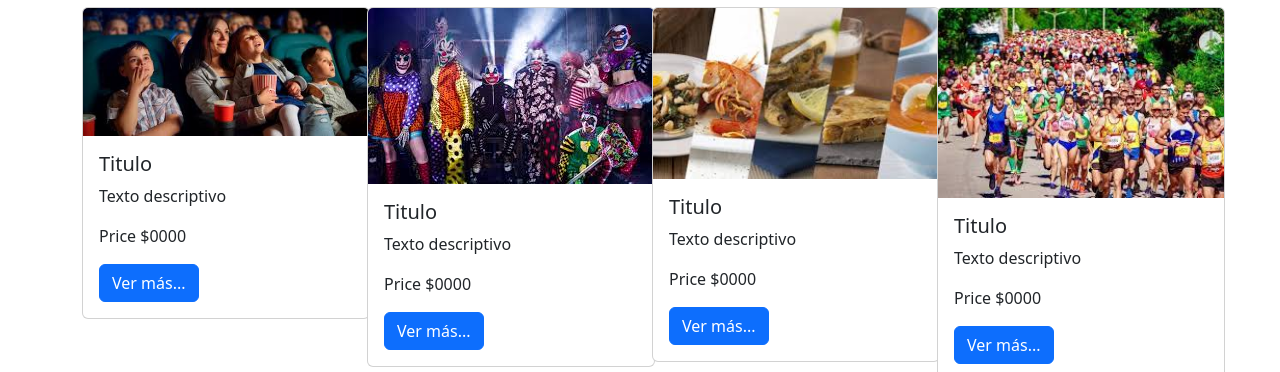
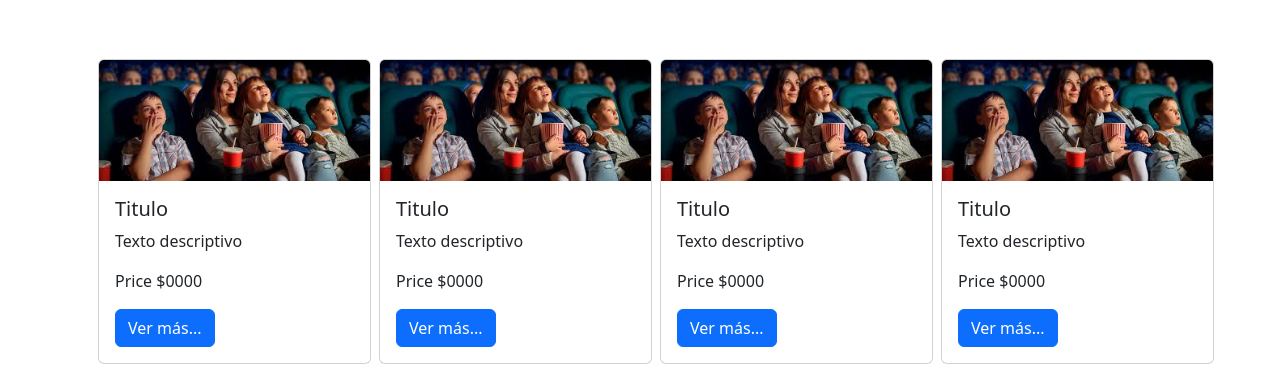
Before and after one commit to JavierHoyoss/JavaScript, a plain HTML site: page past_event.html in a window 1280 px wide. Shown: the part 167-539 px from the top of the page. Drawn offline with nearby package versions, Linux system fonts and the light colour scheme; files that its build step writes are made by us from their sources.

Commit message:
maquetado final

```diff
--- a/past_event.html
+++ b/past_event.html
@@ -68,10 +68,10 @@
             </fieldset>
         </form>
     </header>
-    <main>
-        <div class="row">
-            <div class="col-3">
-                <div class="card" style="width: 18rem;">
+    <main class="container mt-5">
+        <div class="d-flex justify-content-between">
+            <div class="col-3 m-1">
+                <div class="card" >
                     <img src="/assets/Cinema.jpg" class="card-img-top" alt="...">
                     <div class="card-body">
                         <h5 class="card-title">Titulo</h5>
@@ -81,9 +81,9 @@
                     </div>
                 </div>
             </div>
-            <div class="col-3">
-                <div class="card" style="width: 18rem;">
-                    <img src="/assets/Costume_Party.jpg" class="card-img-top" alt="...">
+            <div class="col-3 m-1">
+                <div class="card " >
+                    <img src="/assets/Cinema.jpg" class="card-img-top" alt="...">
                     <div class="card-body">
                         <h5 class="card-title">Titulo</h5>
                         <p class="card-text">Texto descriptivo</p>
@@ -92,9 +92,9 @@
                     </div>
                 </div>
             </div>
-            <div class="col-3">
-                <div class="card" style="width: 18rem;">
-                    <img src="/assets/Food_Fair.jpg" class="card-img-top" alt="...">
+            <div class="col-3 m-1">
+                <div class="card" >
+                    <img src="/assets/Cinema.jpg" class="card-img-top" alt="...">
                     <div class="card-body">
                         <h5 class="card-title">Titulo</h5>
                         <p class="card-text">Texto descriptivo</p>
@@ -103,9 +103,9 @@
                     </div>
                 </div>
             </div>
-            <div class="col-3">
-                <div class="card" style="width: 18rem;">
-                    <img src="/assets/Marathon.jpg" class="card-img-top" alt="...">
+            <div class="col-3 m-1">
+                <div class="card">
+                    <img src="/assets/Cinema.jpg" class="card-img-top" alt="...">
                     <div class="card-body">
                         <h5 class="card-title">Titulo</h5>
                         <p class="card-text">Texto descriptivo</p>
@@ -116,7 +116,8 @@
             </div>
         </div>
 
-        <footer class="d-flex justify-content-between">
+
+        <footer class="d-flex justify-content-between mt-5">
             <div class="nav justify-content-start">
                 <a href="https://es-la.facebook.com/"><img src="assets/facebook.svg"></a>
                 <a href="https://www.instagram.com/"><img src="assets/instagram.svg"></a>
--- a/styles/style.css
+++ b/styles/style.css
@@ -28,7 +28,6 @@ button{
     background: none;
 }
 
-
 .imgcard{
     width: 32%;
     height: auto;
```
Also changed, not shown: contact.html (+2 -2 lines), details.html (+2 -2 lines), index.html (+11 -11 lines), stats.html (+2 -2 lines), upcoming_event.html (+15 -14 lines).
